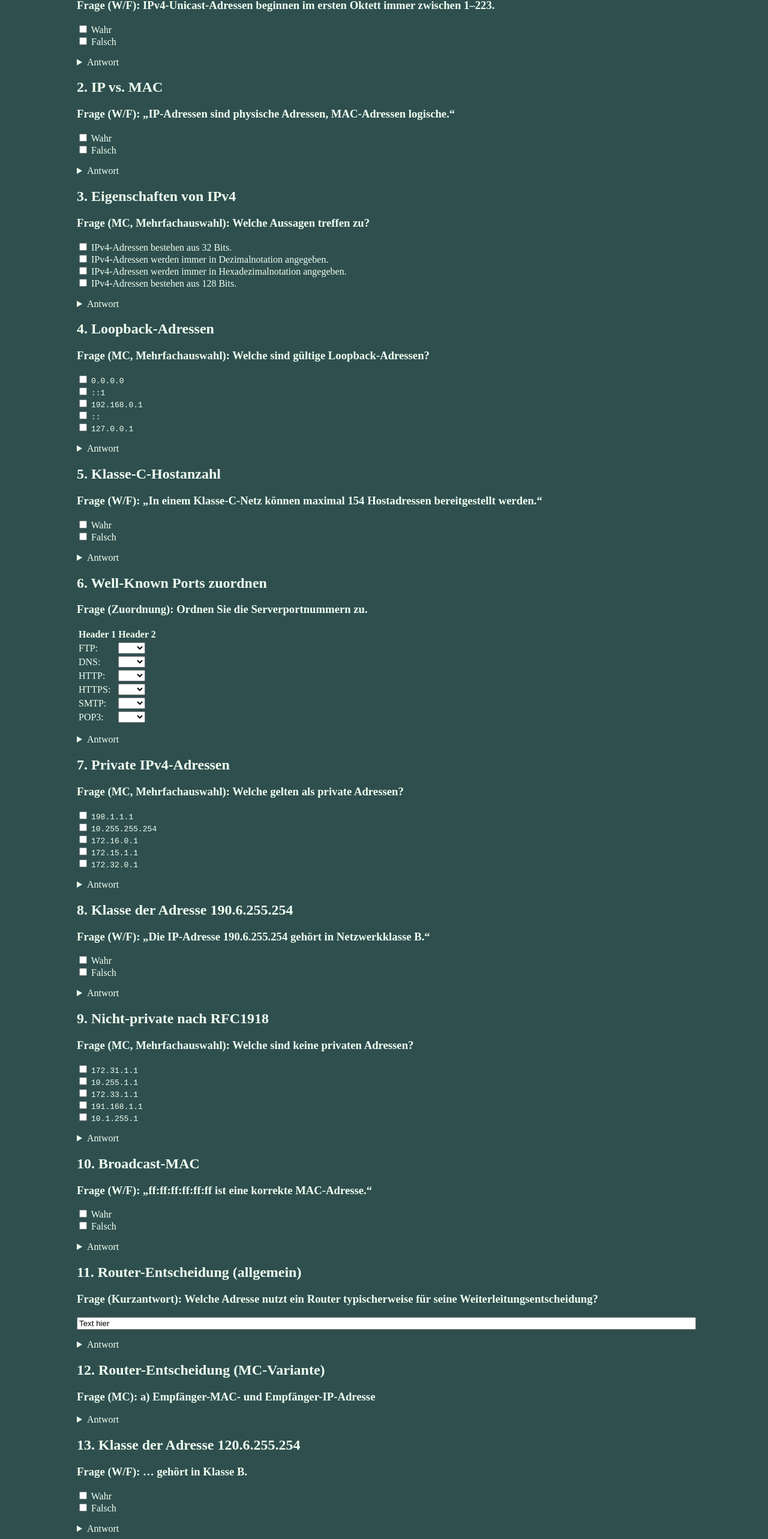
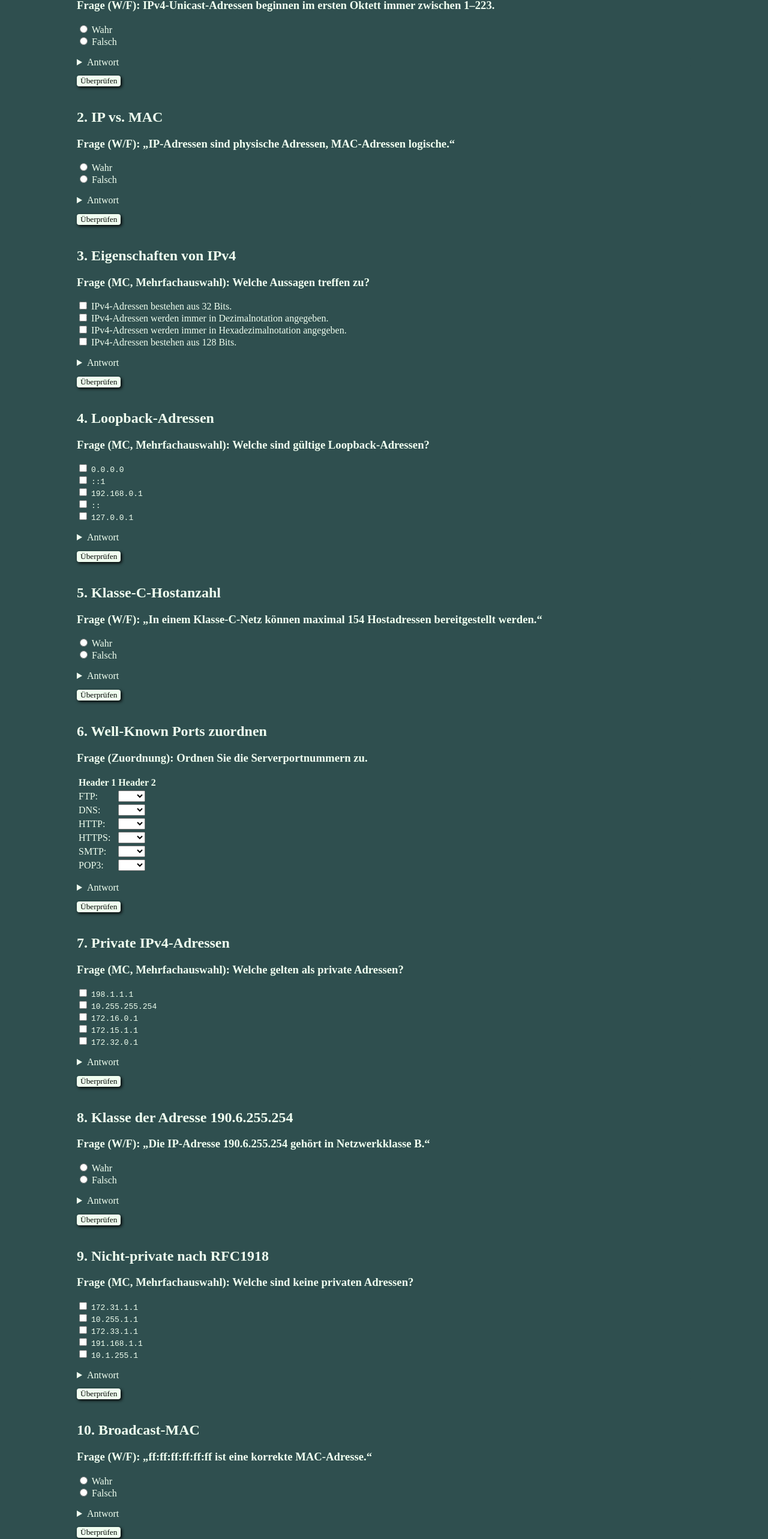
Before and after one commit to oraclx/FHSTP_Carepackage, a plain HTML site: page EN/NT_Fragenkatalog.html in a window 1280 px wide. Shown: the part 220-2786 px from the top of the page at 60% size. Drawn offline with Linux system fonts and the light colour scheme; a web font is replaced by a local one.

Commit message:
fixed stylesheet refs

```diff
--- a/EN/NT_Fragenkatalog.html
+++ b/EN/NT_Fragenkatalog.html
@@ -28,28 +28,33 @@
     <h1>Netzwerktechnik:</h1>
 
     <h2>1. IPv4-Unicast-Bereiche</h2>
+    <div class="question-group" data-correct="Falsch">
         <h3>Frage (W/F): IPv4-Unicast-Adressen beginnen im ersten Oktett immer zwischen 1–223.</h3>
-    <input type="checkbox"> Wahr<br>
-    <input type="checkbox"> Falsch<br>
-
+        <input type="radio"> Wahr<br>
+        <input type="radio"> Falsch<br>
         <details>
             <summary>Antwort</summary>
             Antwort: Falsch. <br> Korrekt: 1–223, aber 127.x.x.x ist Loopback; 0.x.x.x reserviert; 224–239 Multicast;
             240–255
             reserviert.
         </details>
+    </div>
+
 
     <h2>2. IP vs. MAC</h2>
+    <div class="question-group" data-correct="">
         <h3>Frage (W/F): „IP-Adressen sind physische Adressen, MAC-Adressen logische.“</h3>
-    <input type="checkbox"> Wahr<br>
-    <input type="checkbox"> Falsch<br>
+        <input type="radio"> Wahr<br>
+        <input type="radio"> Falsch<br>
 
         <details>
             <summary>Antwort</summary>
             Antwort: Falsch. IP = logisch (Layer 3), MAC = physisch/Link-Layer (Layer 2).
         </details>
+    </div>
 
     <h2>3. Eigenschaften von IPv4</h2>
+    <div class="question-group" data-correct="">
         <h3>Frage (MC, Mehrfachauswahl): Welche Aussagen treffen zu?</h3>
         <input type="checkbox"> IPv4-Adressen bestehen aus 32 Bits.<br>
         <input type="checkbox"> IPv4-Adressen werden immer in Dezimalnotation angegeben.<br>
@@ -60,8 +65,10 @@
             <summary>Antwort</summary>
             Antwort: IPv4-Adressen bestehen aus 32 Bits.
         </details>
+    </div>
 
     <h2>4. Loopback-Adressen</h2>
+    <div class="question-group" data-correct="">
         <h3>Frage (MC, Mehrfachauswahl): Welche sind gültige Loopback-Adressen?</h3>
         <input type="checkbox"> <code>0.0.0.0</code><br>
         <input type="checkbox"> <code>::1</code><br>
@@ -73,19 +80,22 @@
             <summary>Antwort</summary>
             Antwort: <code>::1</code>, <code>127.0.0.1</code>
         </details>
+    </div>
 
     <h2>5. Klasse-C-Hostanzahl</h2>
+    <div class="question-group" data-correct="">
         <h3>Frage (W/F): „In einem Klasse-C-Netz können maximal 154 Hostadressen bereitgestellt werden.“</h3>
-    <input type="checkbox"> Wahr<br>
-    <input type="checkbox"> Falsch<br>
+        <input type="radio"> Wahr<br>
+        <input type="radio"> Falsch<br>
 
         <details>
             <summary>Antwort</summary>
             Antwort: Falsch. Maximal 254 Hosts (256 minus Netz- und Broadcastadresse).
         </details>
+    </div>
 
     <h2>6. Well-Known Ports zuordnen</h2>
-
+    <div class="question-group" data-correct="">
         <h3>Frage (Zuordnung): Ordnen Sie die Serverportnummern zu.</h3>
         <table>
             <tr>
@@ -193,8 +203,10 @@
             - SMTP 25,<br>
             - POP3 110.
         </details>
+    </div>
 
     <h2>7. Private IPv4-Adressen</h2>
+    <div class="question-group" data-correct="">
         <h3>Frage (MC, Mehrfachauswahl): Welche gelten als private Adressen?</h3>
         <input type="checkbox"> <code>198.1.1.1</code><br>
         <input type="checkbox"> <code>10.255.255.254</code><br>
@@ -206,18 +218,22 @@
             <summary>Antwort</summary>
             Antwort: <code>10.255.255.254</code>, <code>172.16.0.1</code>
         </details>
+    </div>
 
     <h2>8. Klasse der Adresse 190.6.255.254</h2>
+    <div class="question-group" data-correct="">
         <h3>Frage (W/F): „Die IP-Adresse 190.6.255.254 gehört in Netzwerkklasse B.“</h3>
-    <input type="checkbox"> Wahr<br>
-    <input type="checkbox"> Falsch<br>
+        <input type="radio"> Wahr<br>
+        <input type="radio"> Falsch<br>
 
         <details>
             <summary>Antwort</summary>
-        Antwort: Wahr. (128–191 = Klasse B)
+            Antwort: Wahr. (128-191 = Klasse B)
         </details>
+    </div>
 
     <h2>9. Nicht-private nach RFC1918</h2>
+    <div class="question-group" data-correct="">
         <h3>Frage (MC, Mehrfachauswahl): Welche sind keine privaten Adressen?</h3>
         <input type="checkbox"> <code>172.31.1.1</code><br>
         <input type="checkbox"> <code>10.255.1.1</code><br>
@@ -229,56 +245,68 @@
             <summary>Antwort</summary>
             Antwort: <code>172.33.1.1</code>, <code>191.168.1.1</code>
         </details>
+    </div>
 
     <h2>10. Broadcast-MAC</h2>
+    <div class="question-group" data-correct="">
         <h3>Frage (W/F): „ff:ff:ff:ff:ff:ff ist eine korrekte MAC-Adresse.“</h3>
-    <input type="checkbox"> Wahr<br>
-    <input type="checkbox"> Falsch<br>
+        <input type="radio"> Wahr<br>
+        <input type="radio"> Falsch<br>
 
         <details>
             <summary>Antwort</summary>
             Antwort: Wahr. (Layer-2-Broadcast)
         </details>
+    </div>
 
     <h2>11. Router-Entscheidung (allgemein)</h2>
-    <h3>Frage (Kurzantwort): Welche Adresse nutzt ein Router typischerweise für seine Weiterleitungsentscheidung?</h3>
-
-    <input type="text" value="Text hier" style="width: 100%;"><br>
+    <div class="question-group" data-correct="">
+        <h3>Frage (Kurzantwort): Welche Adresse nutzt ein Router typischerweise für seine Weiterleitungsentscheidung?
+        </h3>
+        <input type="text" value="" style="width: 100%; font-family: 'Alexandria';"><br>
 
         <details>
             <summary>Antwort</summary>
             Antwort: Ziel-IP-Adresse (Destination IP).
         </details>
+    </div>
 
     <h2>12. Router-Entscheidung (MC-Variante)</h2>
+    <div class="question-group" data-correct="">
         <h3>Frage (MC): a) Empfänger-MAC- und Empfänger-IP-Adresse</h3>
 
         <details>
             <summary>Antwort</summary>
             Antwort: a = falsch. Router betrachten die Ziel-IP, nicht die MAC-Adresse (Layer-3-Routing).
         </details>
+    </div>
 
     <h2>13. Klasse der Adresse 120.6.255.254</h2>
+    <div class="question-group" data-correct="">
         <h3>Frage (W/F): … gehört in Klasse B.</h3>
-    <input type="checkbox"> Wahr<br>
-    <input type="checkbox"> Falsch<br>
+        <input type="radio"> Wahr<br>
+        <input type="radio"> Falsch<br>
 
         <details>
             <summary>Antwort</summary>
             Antwort: Falsch. Klasse A (1–126).
         </details>
+    </div>
 
     <h2>14. Standard-Gateway notwendig?</h2>
+    <div class="question-group" data-correct="">
         <h3>Frage (W/F): Ein Standard-Gateway ist nicht notwendig, um andere logische Netze zu erreichen.</h3>
-    <input type="checkbox"> Wahr<br>
-    <input type="checkbox"> Falsch<br>
+        <input type="radio"> Wahr<br>
+        <input type="radio"> Falsch<br>
 
         <details>
             <summary>Antwort</summary>
             Antwort: Falsch. (Alternativ ginge eine passende statische Route; ohne irgendeine Route geht es nicht.)
         </details>
+    </div>
 
     <h2>15. Skalierbare Topologie</h2>
+    <div class="question-group" data-correct="">
         <h3>Frage (MC, Einfachauswahl):</h3>
         <input type="checkbox"> Ring<br>
         <input type="checkbox"> Maschen<br>
@@ -289,8 +317,10 @@
             <summary>Antwort</summary>
             Antwort: Stern. (Einfach erweiterbar; Voll-Mesh skaliert schlecht wegen vieler Verbindungen.)
         </details>
+    </div>
 
     <h2>16. LAN-Technologien</h2>
+    <div class="question-group" data-correct="">
         <h3>Frage (MC, Mehrfachauswahl):</h3>
         <input type="checkbox"> ADSL<br>
         <input type="checkbox"> LTE<br>
@@ -301,8 +331,10 @@
             <summary>Antwort</summary>
             Antwort: WLAN, Ethernet.
         </details>
+    </div>
 
     <h2>17. Aussagen über Router</h2>
+    <div class="question-group" data-correct="">
         <h3>Frage (MC, Mehrfachauswahl):</h3>
         <input type="checkbox"> Router sind OSI-Layer-4-Geräte.<br>
         <input type="checkbox"> Weiterleitung per IP-basierter Routingtabelle.<br>
@@ -314,8 +346,10 @@
             Antwort: Weiterleitung per IP-basierter Routingtabelle, Wege dynamisch (Routingprotokolle) oder statisch
             erlernbar, Broadcasts werden nur mit IP-Helper/Relay weitergeleitet
         </details>
+    </div>
 
     <h2>18. Gültige Hostadressen (klassenbasiert)</h2>
+    <div class="question-group" data-correct="">
         <h3>Frage (MC, Mehrfachauswahl):</h3>
 
         <input type="checkbox"> <code>11.1.222.0</code><br>
@@ -329,8 +363,10 @@
             <summary>Antwort</summary>
             Antwort: <code>192.167.0.1</code>, <code>198.121.255.254</code>.
         </details>
+    </div>
 
     <h2>19. Maximale TP-Segmentlänge (IEEE)</h2>
+    <div class="question-group" data-correct="">
         <h3>Frage (MC):</h3>
         <input type="checkbox"> 500 m<br>
         <input type="checkbox"> 2000 m<br>
@@ -341,8 +377,10 @@
             <summary>Antwort</summary>
             Antwort: 100 m (z. B. 10/100/1000BASE-T).
         </details>
+    </div>
 
     <h2>20. IPv6-Kurzschreibweise</h2>
+    <div class="question-group" data-correct="">
         <h3>Frage (MC): Kürzeste gültige Abkürzung für FE80:0000:0000:0100:0000:0000:0000:0123</h3>
 
         <input type="checkbox"> <code>FE80::100:0:0:0:123:4567</code><br>
@@ -354,41 +392,92 @@
             <summary>Antwort</summary>
             Antwort: <code>FE80:0:0:100::123</code>
         </details>
+    </div>
 
     <h2>21. Switch & Netze</h2>
-    <h3>Frage (W/F): „Switches leiten aufgrund ihrer MAC-Tabellen grundsätzlich zwischen verschiedenen logischen Netzen
+    <div class="question-group" data-correct="">
+        <h3>Frage (W/F): „Switches leiten aufgrund ihrer MAC-Tabellen grundsätzlich zwischen verschiedenen logischen
+            Netzen
             zu.“
         </h3>
 
-    <input type="checkbox"> Wahr<br>
-    <input type="checkbox"> Falsch<br>
+        <input type="radio"> Wahr<br>
+        <input type="radio"> Falsch<br>
 
         <details>
             <summary>Antwort</summary>
             Antwort: Falsch. (Layer-2; Routing macht Layer-3.)
         </details>
+    </div>
 
     <h2>22. Physikalische Bus-Topologie heute?</h2>
+    <div class="question-group" data-correct="">
         <h3>Frage (W/F): „Heutige Ethernet-Netze sind üblicherweise physikalische Busse.“</h3>
 
-    <input type="checkbox"> Wahr<br>
-    <input type="checkbox"> Falsch<br>
+        <input type="radio"> Wahr<br>
+        <input type="radio"> Falsch<br>
 
         <details>
             <summary>Antwort</summary>
             Antwort: Falsch. (Heute i. d. R. Stern um Switches.)
         </details>
+    </div>
 
     <h2>23. Klasse-A-Beginn</h2>
+    <div class="question-group" data-correct="">
         <h3>Frage (W/F): „Klasse-A-Adressen beginnen im ersten Oktett zwischen 1–127.“</h3>
 
-    <input type="checkbox"> Wahr<br>
-    <input type="checkbox"> Falsch<br>
+        <input type="radio"> Wahr<br>
+        <input type="radio"> Falsch<br>
 
         <details>
             <summary>Antwort</summary>
             Antwort: Falsch. Übliche (nutzbare) Klasse-A-Netze beginnen 1–126; 127/8 ist Loopback reserviert.
         </details>
+    </div>
+
+    <script>
+        const questions = document.querySelectorAll('.question-group');
+        questions.forEach(element => {
+            const btn = document.createElement('button');
+            btn.innerText = "Überprüfen";
+            btn.style.marginTop = "1em";
+
+            const resultText = document.createElement('span');
+            resultText.style.marginLeft = "1em";
+            resultText.style.lineHeight = "2em";
+
+            element.appendChild(btn);
+            btn.insertAdjacentElement('afterend', resultText);
+
+            btn.addEventListener('click', () => {
+                const checkboxes = element.querySelectorAll('input');
+                let selected = [];
+                checkboxes.forEach(box => {
+                    if (box.checked) {
+                        selected.push(box.value);
+                    }
+                });
+                const correctAnswers = element.getAttribute('data-correct').split(',');
+                selected.sort();
+                correctAnswers.sort();
+
+                correct = selected.filter(e => correctAnswers.includes(e));
+                wrong = selected.filter(e => !correctAnswers.includes(e));
+
+                if (JSON.stringify(selected) === JSON.stringify(correctAnswers)) {
+                    resultText.innerText = "Richtig!";
+                    resultText.style.color = "green";
+                } else {
+                    resultText.innerText = "Falsch! " + correct.length + " correct selected.";
+                    if (wrong.length > 0) {
+                        resultText.innerText += " " + wrong.join(', ') + " incorrect."
+                    }
+                    resultText.style.color = "red";
+                }
+            });
+        });
+    </script>
 </body>
 
 </html>
--- a/EN/index.html
+++ b/EN/index.html
@@ -5,8 +5,7 @@
     <meta charset="UTF-8">
     <meta name="viewport" content="width=device-width, initial-scale=1.0">
     <title>USTP Carepackage</title>
-    <link rel="stylesheet" href="FHSTP_Carepackage/styles.css">
-    <link rel="stylesheet" href="FHSTP_Carepackage/EN/quiz.css">
+    <link rel="stylesheet" href="../styles.css">
     <link rel="preconnect" href="https://fonts.googleapis.com">
     <link rel="preconnect" href="https://fonts.gstatic.com" crossorigin>
     <link href="https://fonts.googleapis.com/css2?family=Alexandria&family=Roboto&display=swap" rel="stylesheet">
--- a/EN/quiz.css
+++ b/EN/quiz.css
@@ -45,3 +45,15 @@ button {
 button:hover {
     transform: scale(1.05);
 }
+
+.question-group {
+    margin-bottom: 2em;
+}
+
+input {
+    font-family: 'Alexandria';
+}
+
+option {
+    font-family: 'Alexandria';
+}
```
Also changed, not shown: EN/OS_Fragenkatalog.html (+1 -1 lines), index.html (+2 -2 lines). Lines whose indentation alone changed are shown as unchanged.
